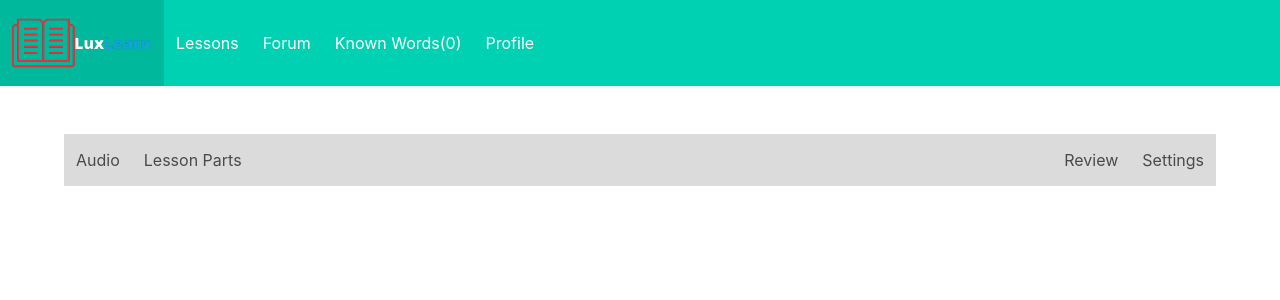
After one commit to douglassimoes/bulmaluxembourgish, a Django app: page /lessons/ in a window 1280 px wide. The commit adds this page. Shown: the top 300 px of the page. Run offline with Django 3.2, Linux system fonts and the light colour scheme; data that the repository does not hold is empty.

Commit message:
Fix the upload of audio files and adds lessons page

```diff
--- a/bulmaluxembourgish/settings.py
+++ b/bulmaluxembourgish/settings.py
@@ -132,6 +132,10 @@ STATICFILES_DIRS = (
     os.path.join(BASE_DIR, "static/"),
 )
 
+# Media Files
+MEDIA_ROOT = os.path.join(BASE_DIR, 'media') # media directory in the root directory
+MEDIA_URL = '/media/'
+
 # Default primary key field type
 # https://docs.djangoproject.com/en/3.2/ref/settings/#default-auto-field
 
--- a/bulmaluxembourgish/urls.py
+++ b/bulmaluxembourgish/urls.py
@@ -15,8 +15,13 @@ Including another URLconf
 """
 from django.contrib import admin
 from django.urls import path,include
+from django.conf.urls.static import static
+from django.conf import settings
 
 urlpatterns = [
     path('admin/', admin.site.urls),
     path('', include('languagelessons.urls')),
 ]
+
+if settings.DEBUG:
+    urlpatterns += static(settings.MEDIA_URL, document_root=settings.MEDIA_ROOT)
--- a/languagelessons/templates/languagelessons/base.html
+++ b/languagelessons/templates/languagelessons/base.html
@@ -15,7 +15,7 @@
         <div class="navbar-brand">
           <a class="navbar-item">
             <img src="{% static 'images/luxlearn_icon.png' %}" style="max-height: 140px;max-width: 140px;">
-            <a class="navbar-item">Lessons</a>
+            <a class="navbar-item" href="{% url 'lessons' %}">Lessons</a>
             <a class="navbar-item">Forum</a>
             <a class="navbar-item">Known Words(0)</a>
             <a class="navbar-item">Profile</a>
--- /dev/null
+++ b/languagelessons/templates/languagelessons/lessons.html
@@ -0,0 +1,55 @@
+{% extends 'languagelessons/base.html' %}
+
+{% load static %}
+
+{% block content %}
+
+<section class="section">
+    <div class="container">
+        <div class="rows">
+            <div class="row">
+                <div class="columns">
+                    <div class="column">
+                        <div class="navbar has-text-light has-background-grey-lighter" id="nav-lesson">
+                            <div class="navbar-start">
+                                <a class="navbar-item">Audio</a>
+                                <a class="navbar-item">Lesson Parts</a>
+                            </div>
+                            <div class="navbar-end">
+                                <a class="navbar-item">Review</a>
+                                <a class="navbar-item">Settings</a>
+                            </div>
+                        </div>
+                    </div>
+                </div>
+            </div>
+            <div class="row">
+                <div class="columns pl-3 pr-3 is-multiline">
+                    {% for lesson in lessons %}
+                        <div class="column is-8-desktop is-6-tablet is-12-mobile has-text-dark has-background-white-ter" style="min-height: 200px;" onclick='location.href="lesson{{lesson.id}}";'>
+                            <h1 class="title is-large"> {{ lesson.title }} </h1>
+
+                        </div>
+                        <div class="column is-4-desktop is-6-tablet is-12-mobile has-text-dark has-background-white-bis" style="min-height: 200px;">
+                            <h1 class="title is-medium"> Meaning </h1>
+                            <div class="row">
+                                <div class="columns is-mobile">
+                                    <div class="column is-narrow">
+                                        <p class="has-text-weight-bold"> New Words: <a class="">placeholder</a></p>
+                                        <p class="has-text-weight-bold"> Words Marked: </p>
+                                    </div>
+                                    <div class="column is-narrow is-centered">
+                                        <input class="button is-info is-small" type="submit" value="Audio1">
+                                        <input class="button is-info is-small" type="submit" value="Audio2">
+                                    </div>
+                                </div>
+                            </div>
+                        </div>
+                    {% endfor %}
+                </div>
+            </div>
+        </div>
+    </div>
+</div>
+
+{% endblock %}
--- a/languagelessons/urls.py
+++ b/languagelessons/urls.py
@@ -6,6 +6,6 @@ urlpatterns = [
     path('signup/', views.signup, name='signup'),
     path('login/', views.login_view, name='login'),
     path('dashboard/', views.dashboard, name='dashboard'),
-    path('lesson/', views.lesson, name='lesson'),
+    path('lessons/', views.lessons, name='lessons'),
     path('importlesson/', views.importlesson, name='importlesson')
 ]
--- a/languagelessons/views.py
+++ b/languagelessons/views.py
@@ -6,6 +6,7 @@ from django.contrib.auth.hashers import check_password
 from django.contrib.auth.forms import UserCreationForm
 from django.contrib.auth.decorators import login_required
 from languagelessons import models
+from django.core.files.storage import FileSystemStorage
 
 # Create your views here.
 
@@ -48,8 +49,30 @@ def dashboard(request):
 
 @login_required
 def importlesson(request):
+    if request.method == "POST":
+        print(request.POST.keys())
+        # if the post request has a file under the input name 'audiofile', then save the file.
+        print(request.FILES)
+        audio_file = request.FILES['audiofile'] if 'audiofile' in request.FILES else None
+        if audio_file:
+                # save attached file
+                print("saving attached file")
+                # create a new instance of FileSystemStorage
+                fs = FileSystemStorage()
+                file = fs.save(audio_file.name, audio_file)
+                # the fileurl variable now contains the url to the file. This can be used to serve the file when needed.
+                fileurl = fs.url(file)
+                title = request.POST.get('lesson_title')
+                page = 1
+                content = request.POST.get('lesson_text')
+                level = "A1"
+                audio = file
+                lesson = models.Lesson(title=title,page=page,content=content,level=level,audio=audio)
+                lesson.save()
     return render(request,"languagelessons/importlesson.html",{})
 
 # @login_required
-def lesson(request):
-    return render(request,"languagelessons/lesson.html",{})
+def lessons(request):
+    lessonlist = models.Lesson.objects.filter()
+    print(lessonlist)
+    return render(request,"languagelessons/lessons.html",{"lessons": lessonlist})
```
Also changed, not shown: languagelessons/models.py (+6 -1 lines), languagelessons/templates/languagelessons/importlesson.html (+12 -9 lines), languagelessons/migrations/0003_alter_lesson_content.py (added), languagelessons/migrations/0004_lesson_page.py (added), languagelessons/migrations/0005_lesson_audio.py (added).
